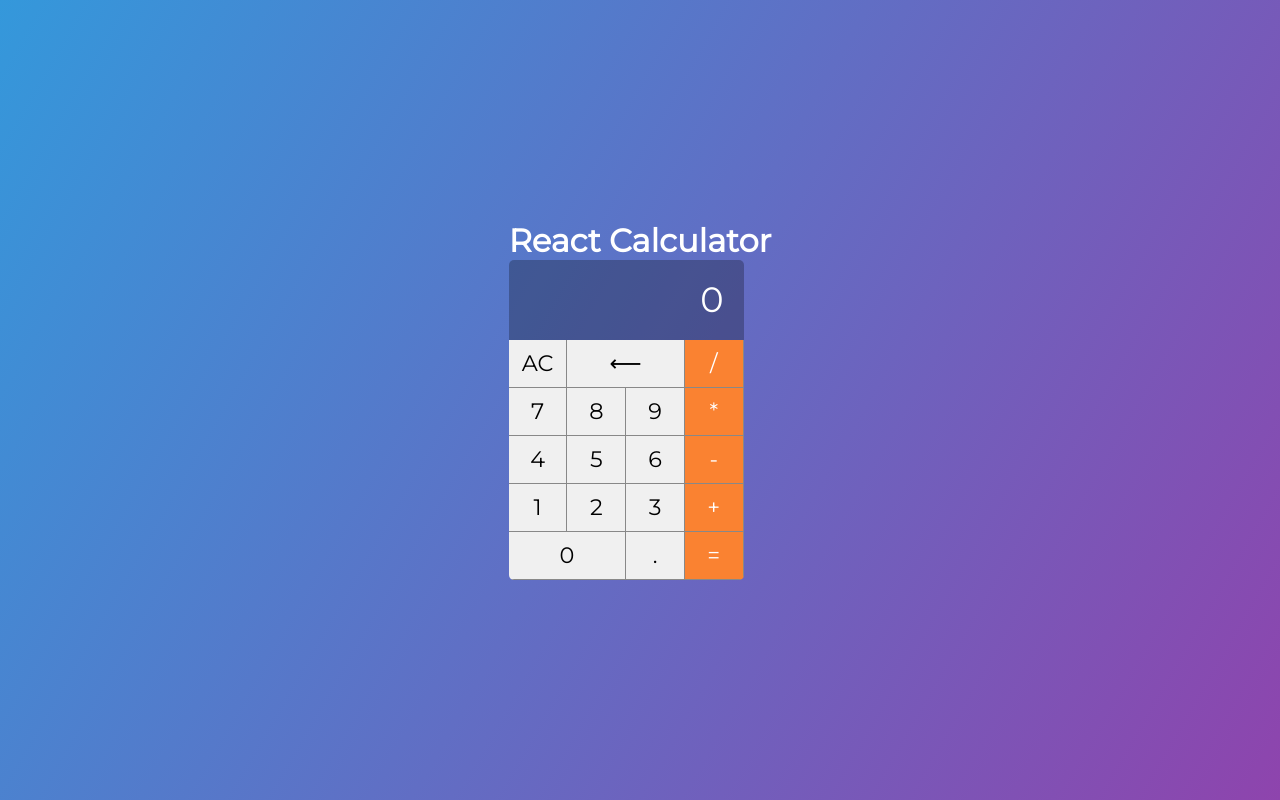
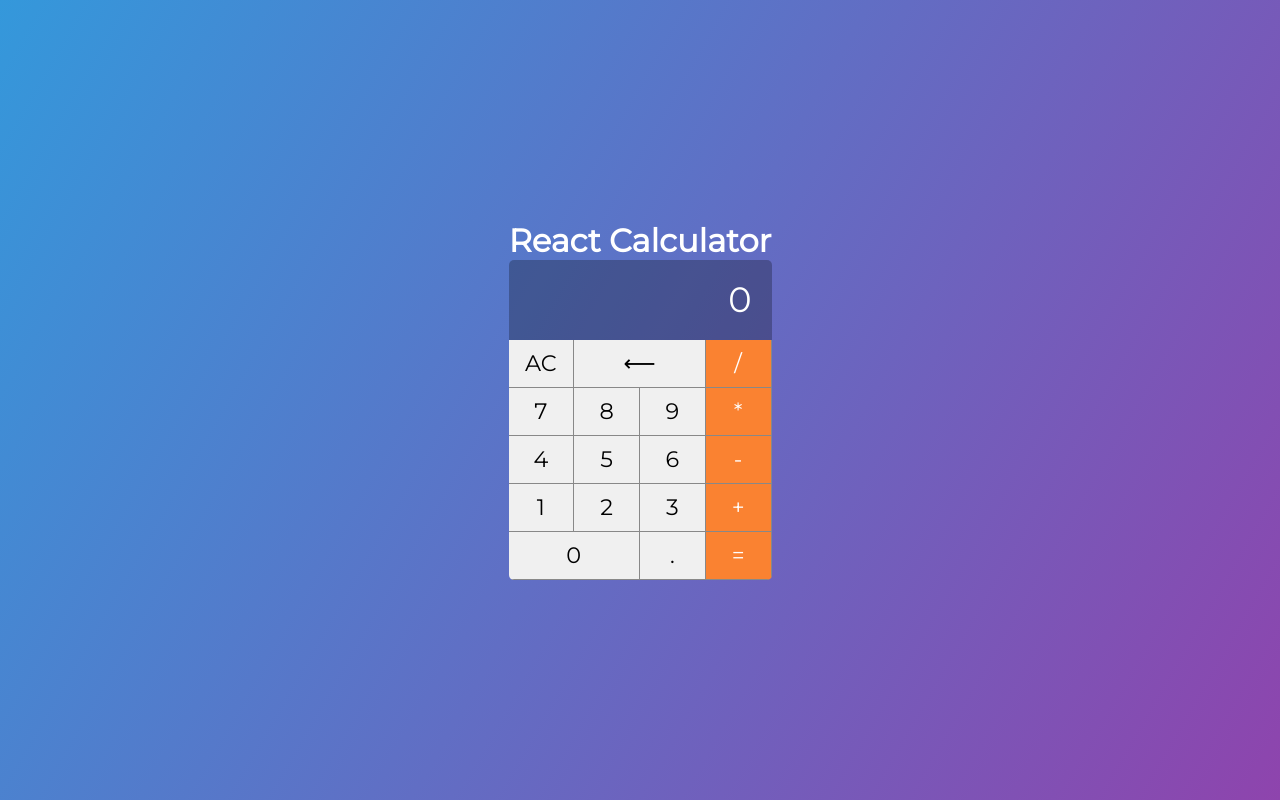
Before and after one commit to silvaadriel/react-calculator, a React (Create React App) app: page / in a window 1280 px wide. Built offline with nearby package versions, Linux system fonts and the light colour scheme.

Commit message:
calculator width changed

```diff
--- a/src/components/Calculator/styles.sass
+++ b/src/components/Calculator/styles.sass
@@ -1,6 +1,6 @@
 .calculator
   height: 320px
-  width: 235px
+  width: 263px
   border-radius: 5px
   overflow: hidden
   display: grid
```
